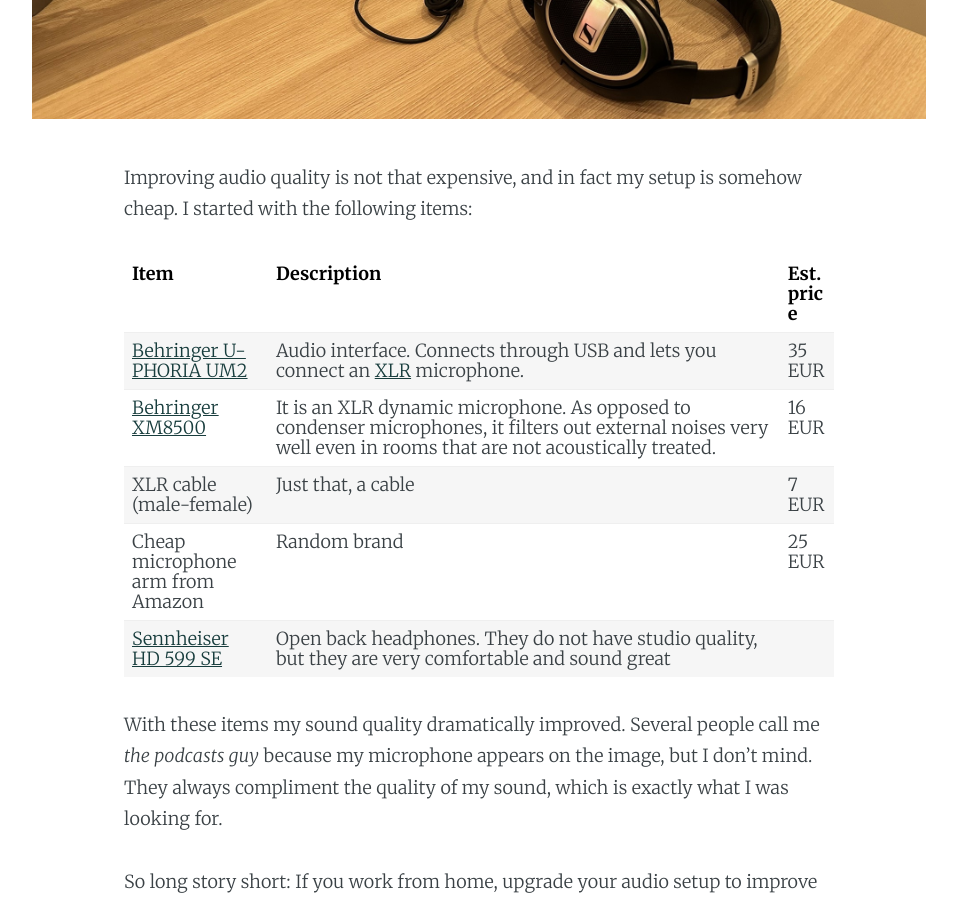
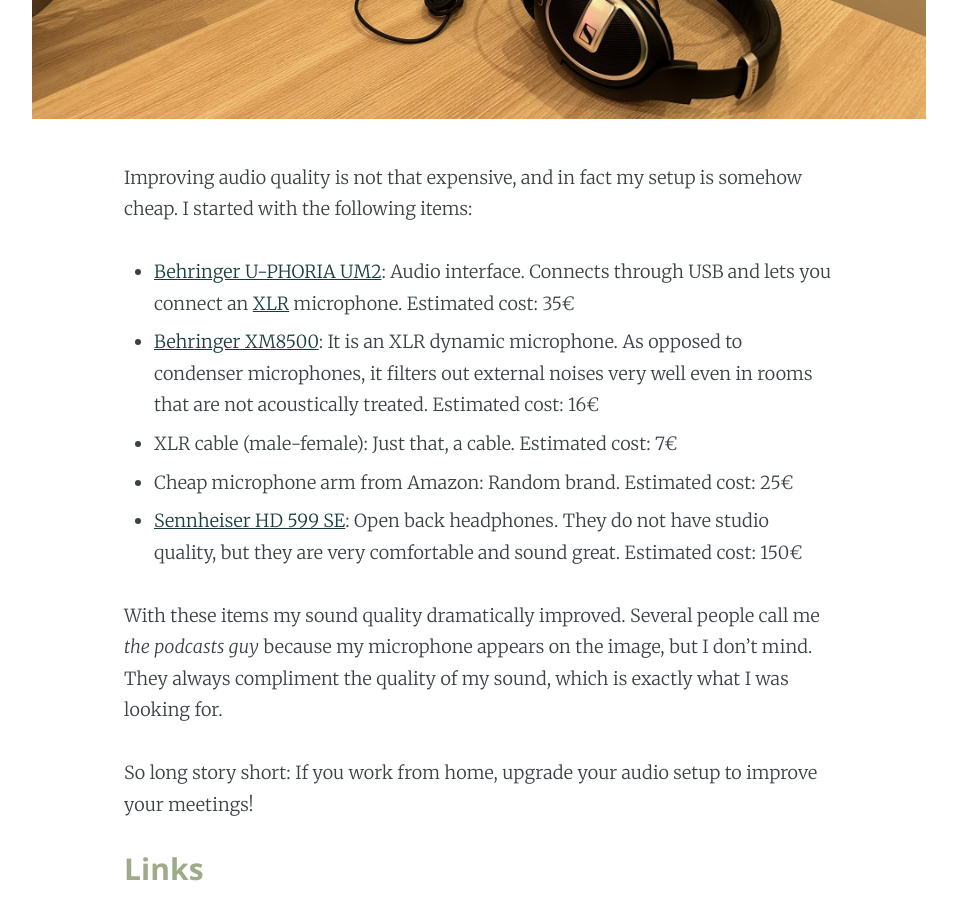
Before and after one commit to jorgelzpz/jorgelzpz.github.com, a Jekyll site: the page built from _posts/2024-01-04-audio.markdown, in a window 1280 px wide and 900 px high, scrolled down 3506 px. Shown: the whole window, without its empty margins (161-1118 px from the left). Built offline with Jekyll 4.4.1, drawn with Linux system fonts in a browser that asks for light colours.

Commit message:
Remove table from the audio post

```diff
--- a/_posts/2024-01-04-audio.markdown
+++ b/_posts/2024-01-04-audio.markdown
@@ -45,13 +45,11 @@
 
 Improving audio quality is not that expensive, and in fact my setup is somehow cheap. I started with the following items:
 
-| Item | Description | Est. price |
-|------|------|-------------|------------|
-| [Behringer U-PHORIA UM2](https://www.behringer.com/product.html?modelCode=P0AVV) | Audio interface. Connects through USB and lets you connect an [XLR](https://en.wikipedia.org/wiki/XLR_connector) microphone. | 35 EUR |
-| [Behringer XM8500](https://www.behringer.com/behringer/product?modelCode=P0120) | It is an XLR dynamic microphone. As opposed to condenser microphones, it filters out external noises very well even in rooms that are not acoustically treated. | 16 EUR |
-| XLR cable (male-female)| Just that, a cable | 7 EUR |
-| Cheap microphone arm from Amazon | Random brand | 25 EUR |
-| [Sennheiser HD 599 SE](https://global.sennheiser-hearing.com/products/hd-599-se) | Open back headphones. They do not have studio quality, but they are very comfortable and sound great |
+- [Behringer U-PHORIA UM2](https://www.behringer.com/product.html?modelCode=P0AVV): Audio interface. Connects through USB and lets you connect an [XLR](https://en.wikipedia.org/wiki/XLR_connector) microphone. Estimated cost: 35&euro;
+- [Behringer XM8500](https://www.behringer.com/behringer/product?modelCode=P0120): It is an XLR dynamic microphone. As opposed to condenser microphones, it filters out external noises very well even in rooms that are not acoustically treated. Estimated cost: 16&euro;
+- XLR cable (male-female): Just that, a cable. Estimated cost: 7&euro;
+- Cheap microphone arm from Amazon: Random brand. Estimated cost: 25&euro;
+- [Sennheiser HD 599 SE](https://global.sennheiser-hearing.com/products/hd-599-se): Open back headphones. They do not have studio quality, but they are very comfortable and sound great. Estimated cost: 150&euro;
 
 With these items my sound quality dramatically improved. Several people call me _the podcasts guy_ because my microphone appears on the image, but I don't mind. They always compliment the quality of my sound, which is exactly what I was looking for.
 
```
